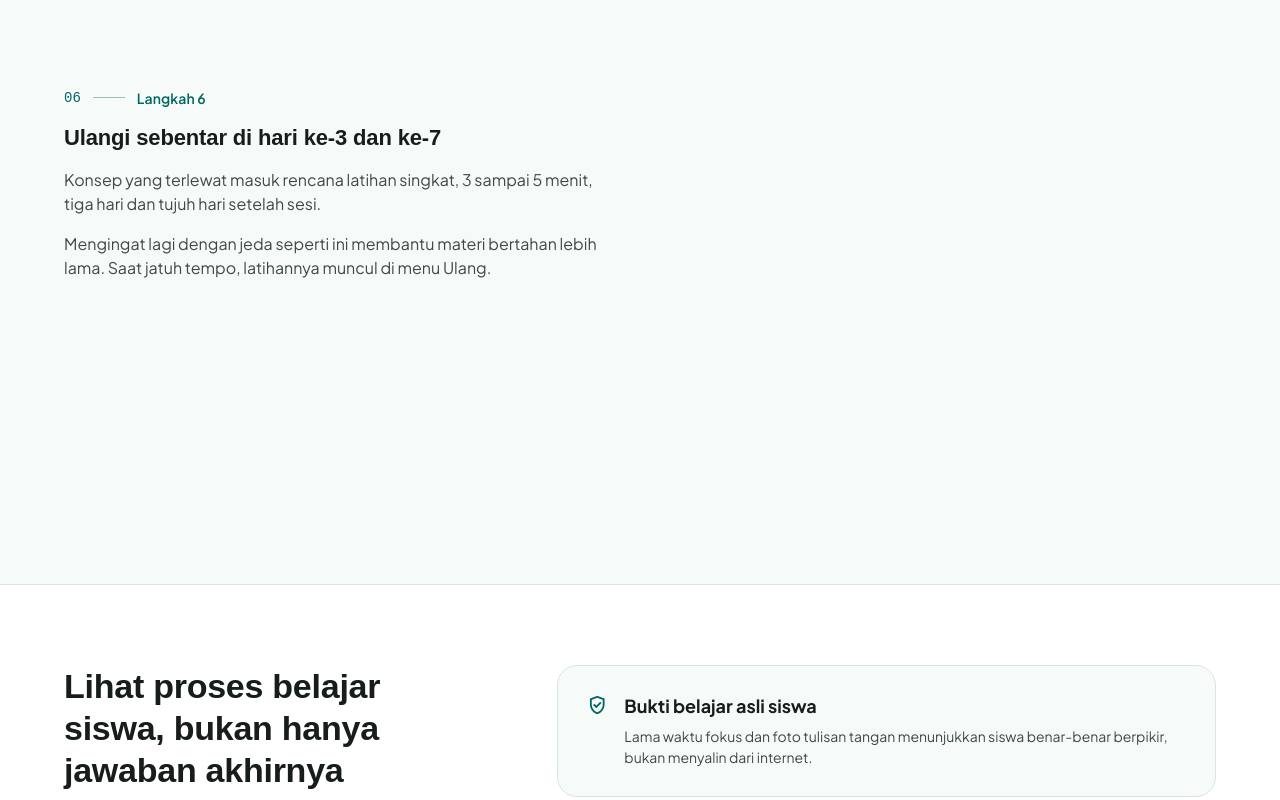
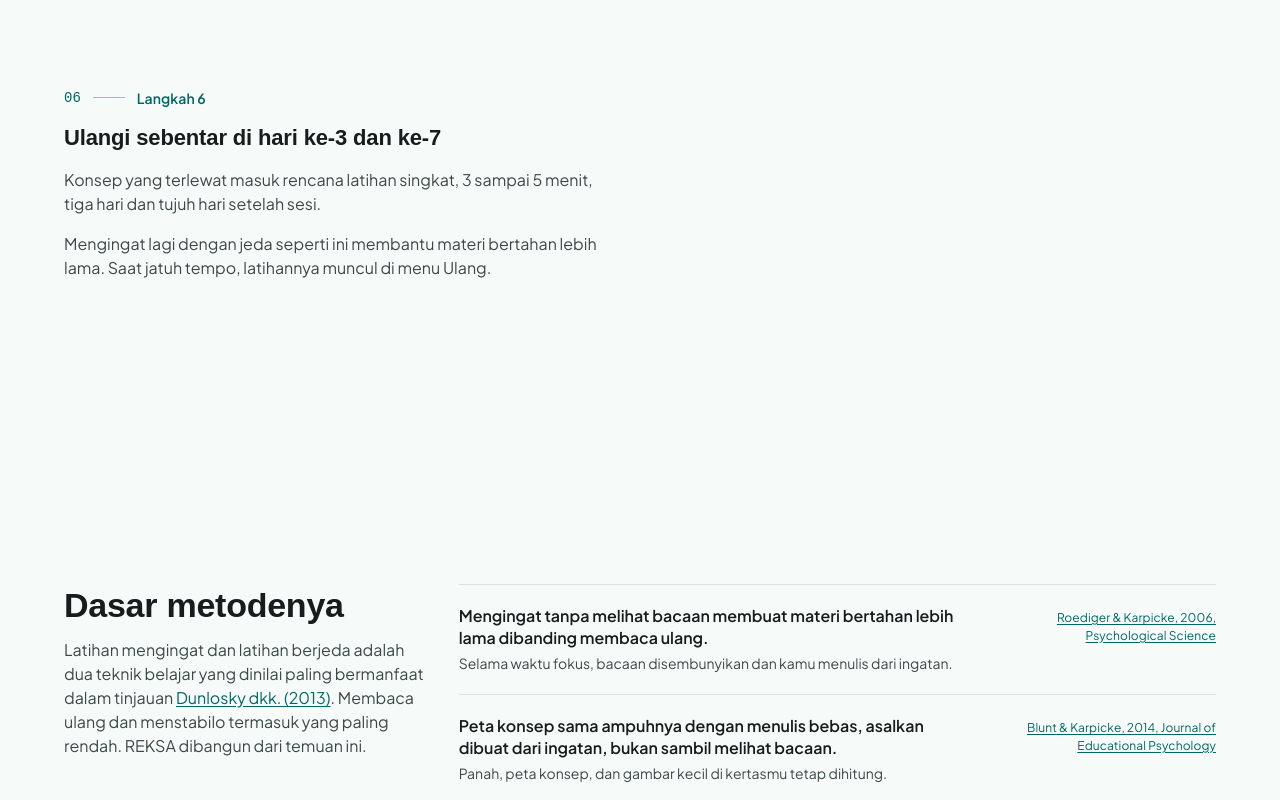
Before and after one commit to AldiRachmatdiantoo/Reksa, a React (Vite) app in the folder frontend/: page / in a window 1280 px wide. Shown: the part 5268-6068 px from the top of the page. Built offline with nearby package versions, Linux system fonts and the light colour scheme; a web font is replaced by a local one.

Commit message:
feat(landing): dasar metode dengan sumber riset, rapikan klaim berlebihan

```diff
--- a/frontend/src/features/landing/LandingPage.tsx
+++ b/frontend/src/features/landing/LandingPage.tsx
@@ -11,6 +11,7 @@ import { Icon } from '@/shared/ui/Icon';
 import { ThemeToggle } from '@/shared/ui/ThemeToggle';
 import { Mascot } from '@/shared/mascot/Mascot';
 import { MascotTrio } from './MascotTrio';
+import { MethodBasis } from './MethodBasis';
 import { StoryTour } from './StoryTour';
 
 /** Hanya pertanyaan yang jawabannya sudah benar untuk versi saat ini. */
@@ -45,7 +46,7 @@ const TEACHER_POINTS = [
   {
     icon: 'verified_user',
     title: 'Bukti belajar asli siswa',
-    body: 'Lama waktu fokus dan foto tulisan tangan menunjukkan siswa benar-benar berpikir, bukan menyalin dari internet.',
+    body: 'Lama waktu fokus, tebakan nilai, dan foto tulisan tangan memperlihatkan proses belajar siswa, bukan hanya jawaban akhirnya.',
   },
   {
     icon: 'analytics',
@@ -162,6 +163,8 @@ export function LandingPage() {
 
         <StoryTour />
 
+        <MethodBasis />
+
         <section id="guru" aria-labelledby="guru-title" className="border-y border-line-soft bg-card px-4 py-14 sm:px-6 lg:py-20">
           <div className="mx-auto grid max-w-6xl gap-8 lg:grid-cols-12">
             <Reveal className="flex flex-col gap-3 lg:col-span-5">
@@ -169,8 +172,8 @@ export function LandingPage() {
                 Lihat proses belajar siswa, bukan hanya jawaban akhirnya
               </h2>
               <p className="text-body-lg text-ink-muted text-pretty">
-                Tugas yang dikerjakan dari ingatan di atas kertas susah disalin dari internet. Guru bisa melihat buktinya dan bagian materi
-                yang paling sering terlewat di kelas.
+                Tugas yang ditulis dari ingatan di atas kertas lebih sulit disalin begitu saja dari internet. Guru bisa melihat buktinya dan
+                bagian materi yang paling sering terlewat di kelas.
               </p>
               <p className="text-body-sm text-ink-muted">
                 Membuat kelas dan membagikan materi sudah bisa dipakai. Dua fitur ini menyusul bertahap.
--- /dev/null
+++ b/frontend/src/features/landing/MethodBasis.tsx
@@ -0,0 +1,100 @@
+import { Reveal, Stagger, StaggerItem } from '@/shared/motion';
+
+type Basis = {
+  finding: string;
+  inApp: string;
+  source: { label: string; href: string };
+};
+
+/**
+ * Hanya temuan yang buktinya kuat dan sumbernya sudah dicek. Jangan menambah klaim di sini tanpa sumber asli;
+ * hal yang dipilih karena alasan praktis ditulis terpisah di bawahnya.
+ */
+const BASIS: Basis[] = [
+  {
+    finding: 'Mengingat tanpa melihat bacaan membuat materi bertahan lebih lama dibanding membaca ulang.',
+    inApp: 'Selama waktu fokus, bacaan disembunyikan dan kamu menulis dari ingatan.',
+    source: {
+      label: 'Roediger & Karpicke, 2006, Psychological Science',
+      href: 'https://doi.org/10.1111/j.1467-9280.2006.01693.x',
+    },
+  },
+  {
+    finding: 'Peta konsep sama ampuhnya dengan menulis bebas, asalkan dibuat dari ingatan, bukan sambil melihat bacaan.',
+    inApp: 'Panah, peta konsep, dan gambar kecil di kertasmu tetap dihitung.',
+    source: {
+      label: 'Blunt & Karpicke, 2014, Journal of Educational Psychology',
+      href: 'https://scholar.google.com/scholar?q=%22Learning+with+retrieval-based+concept+mapping%22',
+    },
+  },
+  {
+    finding: 'Latihan yang diberi jeda beberapa hari lebih awet daripada belajar sekaligus dalam satu waktu.',
+    inApp: 'Konsep yang terlewat dilatih lagi di hari ke-3 dan ke-7.',
+    source: {
+      label: 'Cepeda dkk., 2006, Psychological Bulletin',
+      href: 'https://doi.org/10.1037/0033-2909.132.3.354',
+    },
+  },
+  {
+    finding: 'Mahasiswa yang terlalu yakin sudah paham cenderung berhenti belajar terlalu cepat, dan hasilnya lebih rendah.',
+    inApp: 'Kamu menebak nilai dulu, lalu tebakan itu dibandingkan dengan hasil cek.',
+    source: {
+      label: 'Dunlosky & Rawson, 2012, Learning and Instruction',
+      href: 'https://scholar.google.com/scholar?q=%22Overconfidence+produces+underachievement%22',
+    },
+  },
+];
+
+const DUNLOSKY_2013 = 'https://doi.org/10.1177/1529100612453266';
+
+export function MethodBasis() {
+  return (
+    <section id="dasar-metode" aria-labelledby="metode-title" className="px-4 pb-14 sm:px-6 lg:pb-20">
+      <div className="mx-auto grid max-w-6xl gap-8 lg:grid-cols-12">
+        <Reveal className="flex flex-col gap-3 lg:col-span-4">
+          <h2 id="metode-title" className="font-headline text-headline-lg-mobile text-ink text-balance sm:text-headline-lg">
+            Dasar metodenya
+          </h2>
+          <p className="text-body-lg text-ink-muted text-pretty">
+            Latihan mengingat dan latihan berjeda adalah dua teknik belajar yang dinilai paling bermanfaat dalam tinjauan{' '}
+            <a
+              href={DUNLOSKY_2013}
+              target="_blank"
+              rel="noopener noreferrer"
+              className="text-teal underline underline-offset-2 hover:text-ink"
+            >
+              Dunlosky dkk. (2013)
+            </a>
+            . Membaca ulang dan menstabilo termasuk yang paling rendah. REKSA dibangun dari temuan ini.
+          </p>
+        </Reveal>
+
+        <div className="flex flex-col gap-6 lg:col-span-8">
+          <Stagger as="ol" gap={0.08} className="flex flex-col divide-y divide-line-soft border-y border-line-soft">
+            {BASIS.map((item) => (
+              <StaggerItem as="li" key={item.source.href} className="grid gap-2 py-5 sm:grid-cols-[1fr_auto] sm:gap-x-8">
+                <div className="flex flex-col gap-1">
+                  <p className="text-title-md text-ink text-pretty">{item.finding}</p>
+                  <p className="text-body-md text-ink-muted text-pretty">{item.inApp}</p>
+                </div>
+                <a
+                  href={item.source.href}
+                  target="_blank"
+                  rel="noopener noreferrer"
+                  className="inline-flex min-h-11 items-center self-start text-body-sm text-teal underline underline-offset-2 hover:text-ink sm:max-w-56 sm:text-right"
+                >
+                  {item.source.label}
+                </a>
+              </StaggerItem>
+            ))}
+          </Stagger>
+          <p className="text-body-sm text-ink-muted text-pretty">
+            Yang tidak kami klaim: pilihan waktu fokus 15, 25, atau 45 menit dan menulis di kertas dipilih karena praktis dan bebas
+            gangguan, bukan karena terbukti lebih unggul. Hari ke-3 dan ke-7 juga bukan angka ajaib. Yang penting ada jeda sebelum mengingat
+            lagi.
+          </p>
+        </div>
+      </div>
+    </section>
+  );
+}
--- a/frontend/src/features/landing/StoryTour.tsx
+++ b/frontend/src/features/landing/StoryTour.tsx
@@ -61,7 +61,7 @@ const CHAPTERS: Chapter[] = [
     title: 'Tebak dulu seberapa paham kamu',
     body: [
       'Sebelum catatan dicek, geser angka 0 sampai 100 sesuai keyakinanmu. Tebakan ini dikunci, jadi tidak bisa diubah setelah melihat hasil.',
-      'Dari sini kamu belajar membedakan merasa paham dan benar-benar paham. Langkah ini jarang ada di aplikasi belajar lain.',
+      'Dari sini kamu belajar membedakan merasa paham dan benar-benar paham. Yang terlalu yakin biasanya berhenti belajar lebih cepat dari seharusnya.',
     ],
     visual: () => <ConfidenceSlider />,
     guide: { name: 'risa', mood: 'think', line: 'Kira-kira berapa, ya? Jujur saja.' },
--- a/frontend/src/features/scanner/CalibratePage.tsx
+++ b/frontend/src/features/scanner/CalibratePage.tsx
@@ -229,7 +229,7 @@ export function CalibratePage() {
                   Menurutmu, berapa nilai catatanmu?
                 </h1>
                 <p className="text-body-md text-ink-muted text-pretty">
-                  Tebak dulu sebelum catatanmu dicek. Selisih tebakan dan hasil asli melatihmu mengenali kapan kamu benar-benar paham.
+                  Tebak dulu sebelum catatanmu dicek. Selisih tebakan dan hasil asli membantumu mengenali kapan kamu benar-benar paham.
                 </p>
               </header>
 
```
